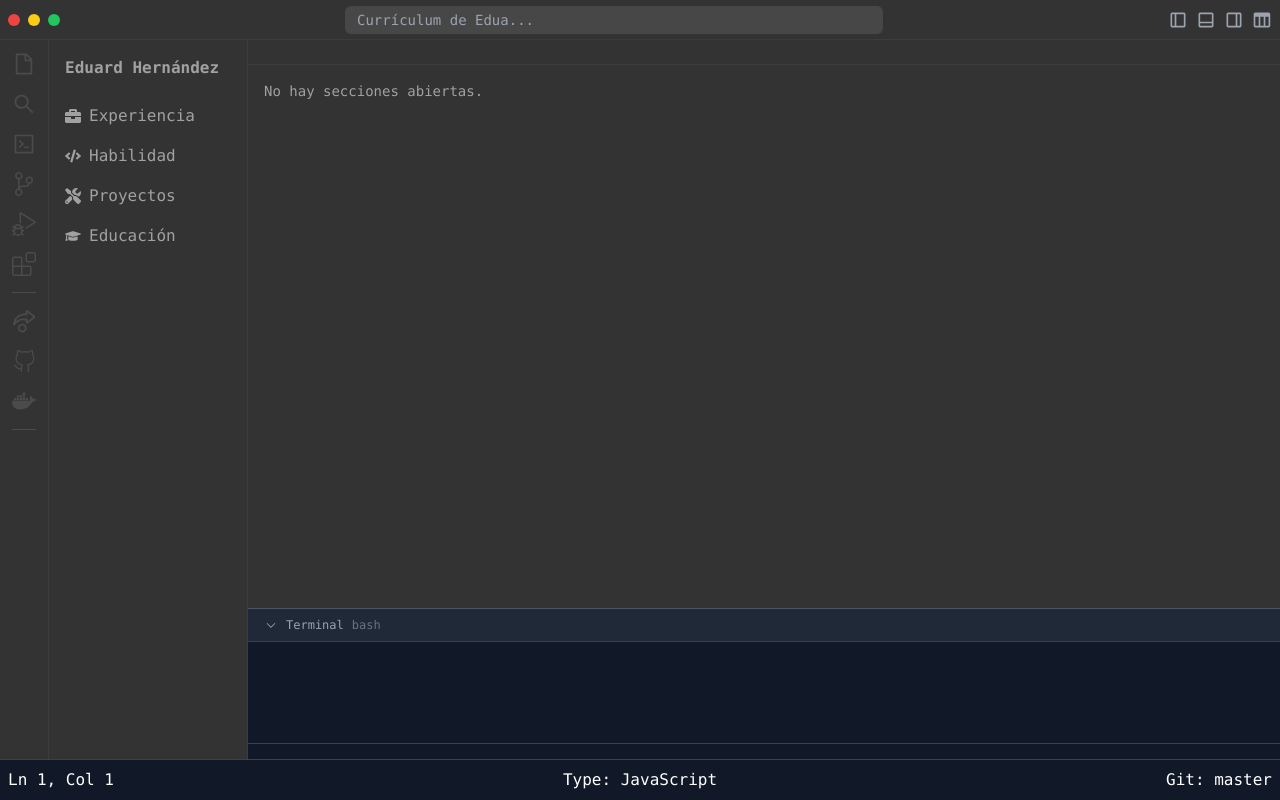
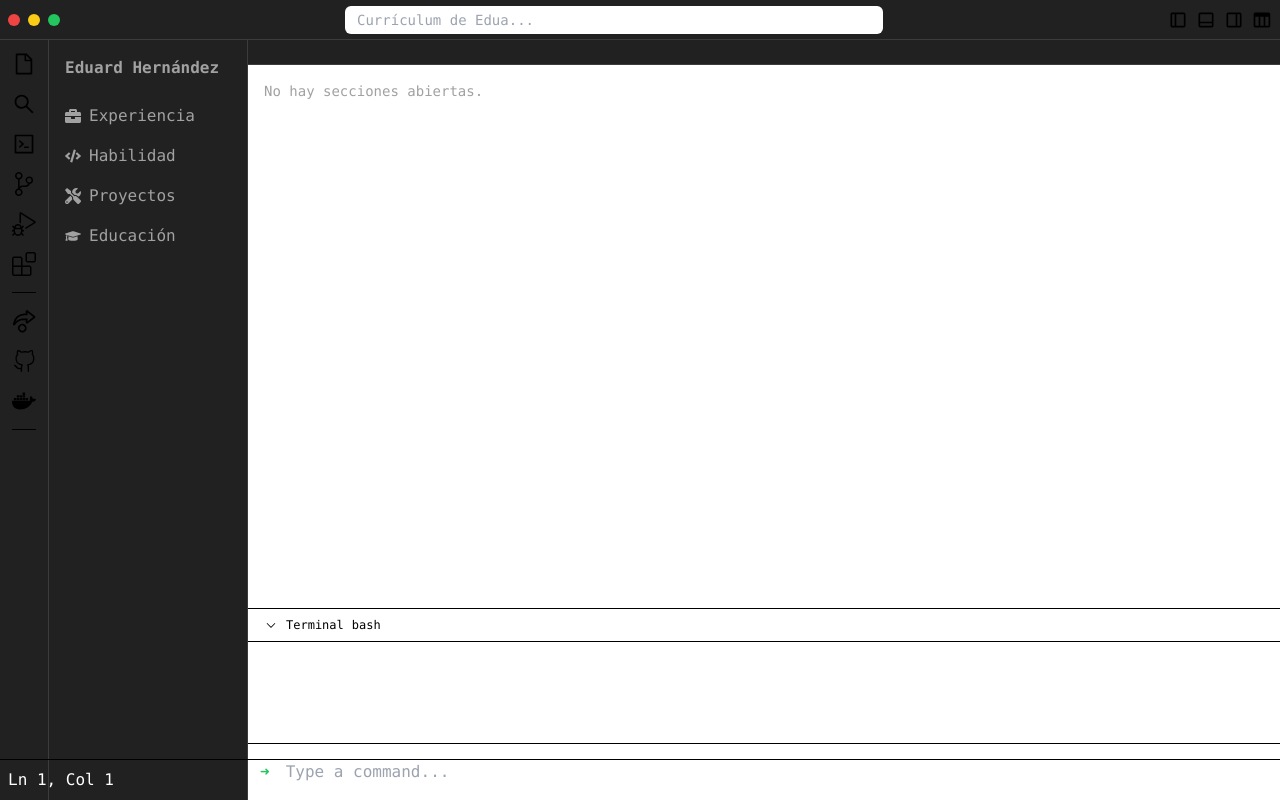
Before and after one commit to trosdesuru/resumee, a React (Vite) app in the folder project/: page / in a window 1280 px wide. Built offline with nearby package versions, Linux system fonts and the light colour scheme.

Commit message:
added new values to tailwind.config.js

```diff
--- a/project/tailwind.config.js
+++ b/project/tailwind.config.js
@@ -1,27 +1,35 @@
 /** @type {import('tailwindcss').Config} */
+import defaultTheme from 'tailwindcss/defaultTheme'
 
 export default {
   content: [
-    "./index.html",
-    "./src/**/*.{js,jsx,ts,tsx}",
+    './index.html',
+    './src/**/*.{js,jsx,ts,tsx}',
   ],
   theme: {
     extend: {
       colors: {
-        background: 'gray-900',
-        VSGray: '#333333',
-        VSBorder: '#4B4B4B',
-        VSInput: '#474747',
-        VSBar: '#1E1E1E',
+        test: '#FD5B40',
+        bleu: '#1275C8',
+        background: '#212121',
+        gray: '#333333',
+        border: '#4B4B4B',
+        input: '#474747',
+        bar: '#1E1E1E',
         editor: '#252526',
         tab: '#333333',
         highlight: '#007ACC',
         border: '#3C3C3C',
         textPrimary: '#A1A1A1',
         textSecondary: '#858585',
+        yellowHover: '#FBBF24',
       },
       transitionDuration: {
         DEFAULT: '200ms',
+      },
+      fontFamily: {
+        doppioOne: ['Doppio One', ...defaultTheme.fontFamily.sans],
+        firaCode: ['Fira Code', ...defaultTheme.fontFamily.sans]
       },
     },
   },
```
